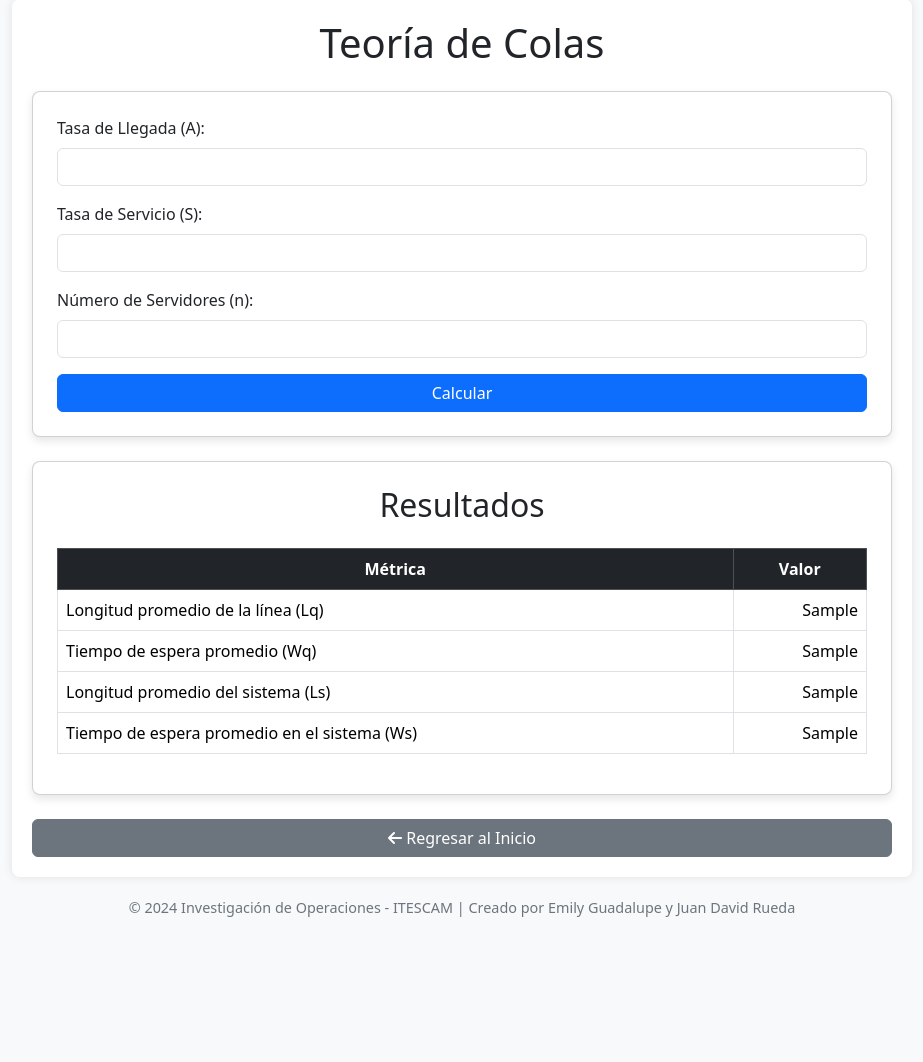
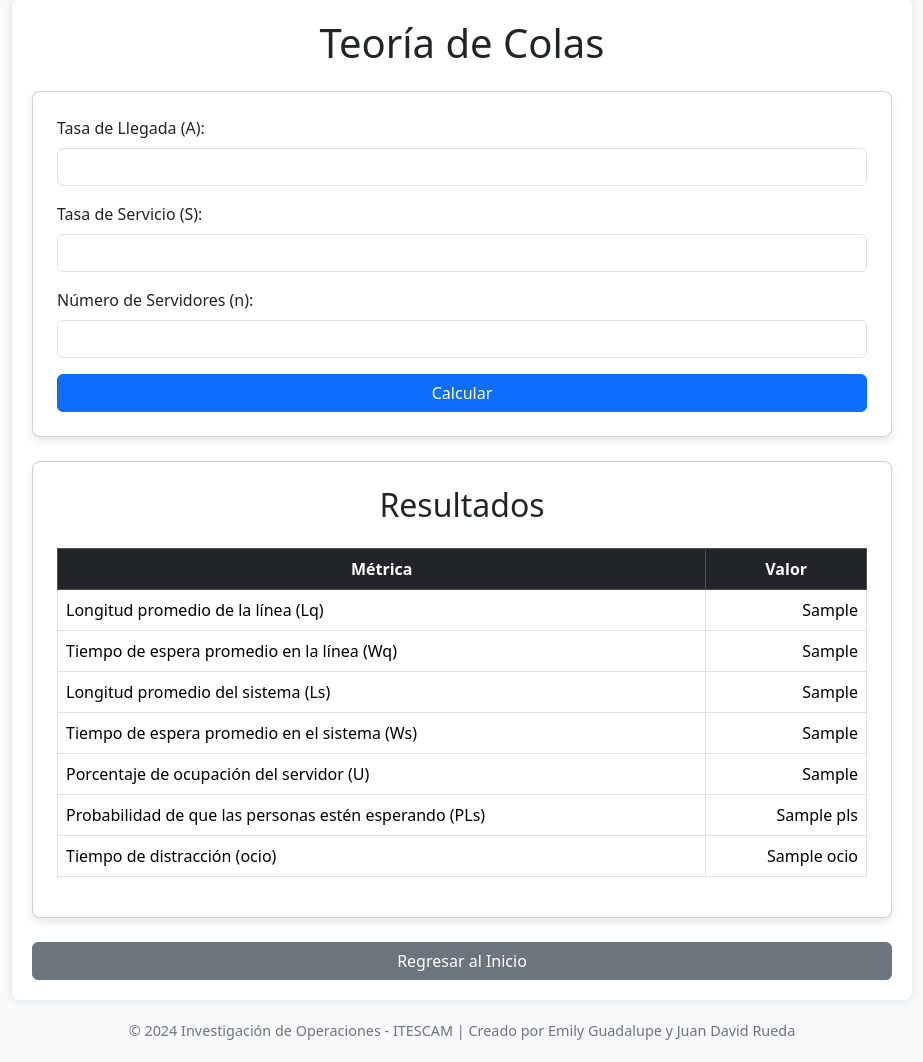
Before and after one commit to jruedaq/ClasificacionABC, a Flask app: template templates/colas.html in a window 1280 px wide. Shown: the part 45-1107 px from the top of the page, without its empty margins (178-1101 px from the left). Before the commit the page ends 962 px from the top, so only its background shows below. Run offline with Flask 3, Linux system fonts and the light colour scheme; the template is opened without the code that fills it: most values are stand-ins (such as "Sample title", 1, 10 or a date in 2020).

Commit message:
Updated table Colas

```diff
--- a/app.py
+++ b/app.py
@@ -100,29 +100,35 @@ def abc():
 
 @app.route('/colas', methods=['GET', 'POST'])
 def colas():
+    """Teoría de Colas"""
     resultados = None
     mensaje_error = None
 
     if request.method == 'POST':
         try:
-            A = float(request.form.get('A', 0))
-            S = float(request.form.get('S', 0))
-            n = int(request.form.get('n', 1))
+            # Leer parámetros desde el formulario
+            A = float(request.form.get('A', 0))  # Tasa de Llegada
+            S = float(request.form.get('S', 0))  # Tasa de Servicio
+            n = int(request.form.get('n', 1))   # Número de Servidores
 
+            # Validar que los valores sean mayores a 0
             if A <= 0 or S <= 0 or n <= 0:
                 mensaje_error = "Los valores de A, S y n deben ser mayores a 0."
             else:
+                # Crear instancia de Operations y calcular métricas
                 operations = Operations(A, S, n)
                 resultados = {
-                    "Lq": operations.Lq(),
-                    "Wq": operations.Wq(),
-                    "Ls": operations.Ls(),
-                    "Ws": operations.Ws(),
+                    "Lq": operations.Lq(),     # Longitud promedio de la línea
+                    "Wq": operations.Wq(),     # Tiempo de espera promedio en la línea
+                    "Ls": operations.Ls(),     # Longitud promedio del sistema
+                    "Ws": operations.Ws(),     # Tiempo de espera promedio en el sistema
+                    "U": operations.U(),       # Porcentaje de ocupación del servidor
+                    "PLs": operations.PLs(),   # Probabilidad de que las personas estén esperando
+                    "Ocio": operations.ocio(), # Tiempo de distracción (ocio)
                 }
 
         except ValueError:
             mensaje_error = "Por favor, introduce valores numéricos válidos."
-
         except Exception as e:
             mensaje_error = f"Error al procesar los datos: {str(e)}"
 
--- a/templates/colas.html
+++ b/templates/colas.html
@@ -74,7 +74,7 @@
                 <td class="text-end">{{ resultados.Lq }}</td>
             </tr>
             <tr>
-                <td>Tiempo de espera promedio (Wq)</td>
+                <td>Tiempo de espera promedio en la línea (Wq)</td>
                 <td class="text-end">{{ resultados.Wq }}</td>
             </tr>
             <tr>
@@ -84,6 +84,18 @@
             <tr>
                 <td>Tiempo de espera promedio en el sistema (Ws)</td>
                 <td class="text-end">{{ resultados.Ws }}</td>
+            </tr>
+            <tr>
+                <td>Porcentaje de ocupación del servidor (U)</td>
+                <td class="text-end">{{ resultados.U }}</td>
+            </tr>
+            <tr>
+                <td>Probabilidad de que las personas estén esperando (PLs)</td>
+                <td class="text-end">{{ resultados.PLs }}</td>
+            </tr>
+            <tr>
+                <td>Tiempo de distracción (ocio)</td>
+                <td class="text-end">{{ resultados.Ocio }}</td>
             </tr>
             </tbody>
         </table>
@@ -99,7 +111,5 @@
 </footer>
 <!-- Bootstrap Bundle -->
 <script src="https://cdn.jsdelivr.net/npm/bootstrap@5.3.0-alpha1/dist/js/bootstrap.bundle.min.js"></script>
-<!-- Font Awesome -->
-<script src="https://cdnjs.cloudflare.com/ajax/libs/font-awesome/6.0.0-beta3/js/all.min.js"></script>
 </body>
 </html>
```
